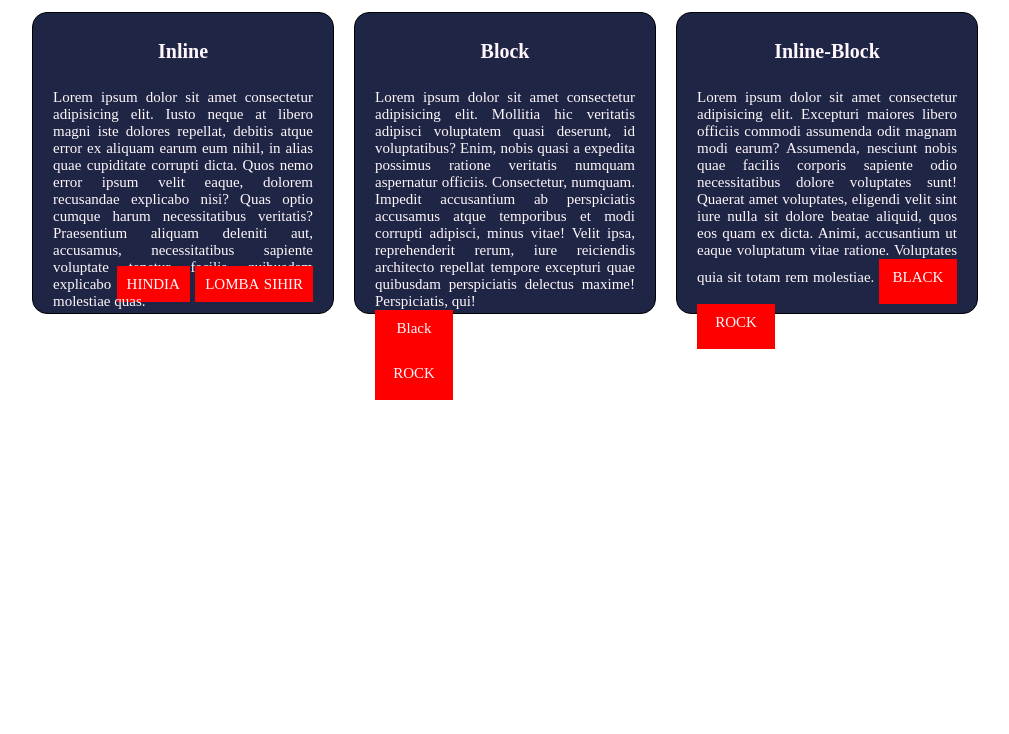
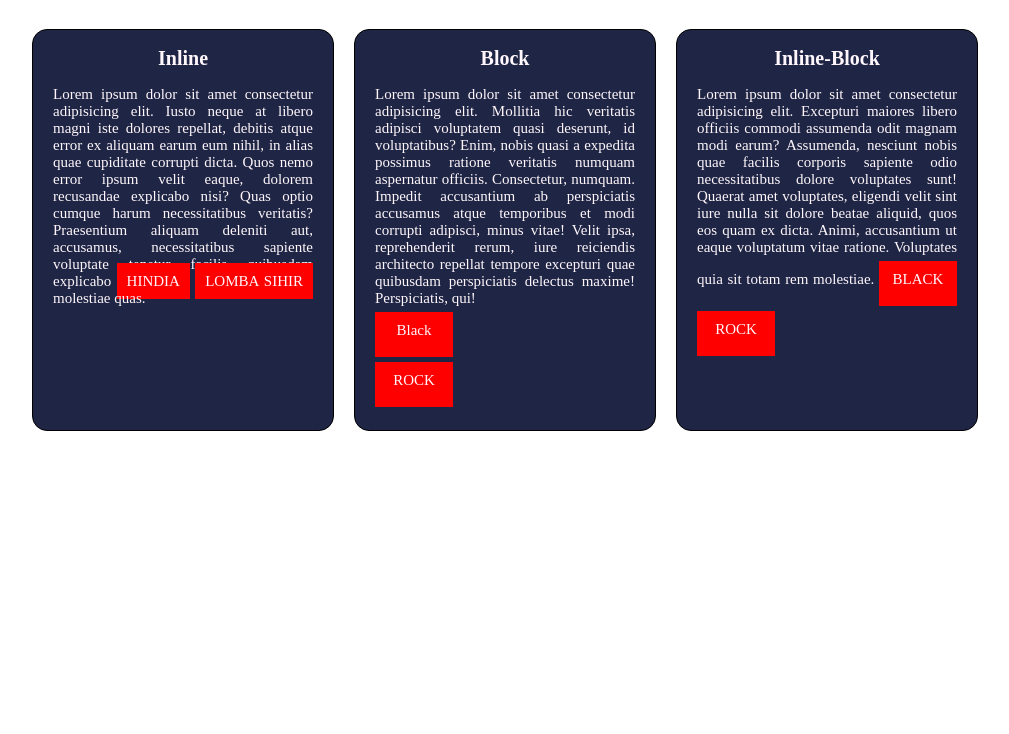
Before and after one commit to GilangPradnyana/display-model, a plain HTML site: page index.html in a window 1280 px wide. Shown: the part 66-800 px from the top of the page, without its empty margins (135-1144 px from the left). Drawn offline with Linux system fonts and the light colour scheme; a web font is replaced by a local one.

Commit message:
fixed data 1.1

```diff
--- a/css/styles.css
+++ b/css/styles.css
@@ -9,12 +9,13 @@ span {
     width: 58px;
     text-align: center;
     padding: 10px;
+    margin-top: 5px;
 
 }
 
 /* Header */
 header {
-    margin: 0px auto;
+    margin: 10px auto 35px auto;
     height: 50px;
     width: 250px;
     border-radius: 10px;
@@ -35,7 +36,7 @@ header h1{
 
 /* Inline  */
 .display-inline {
-    height: 300px;
+    height: 400px;
     width: 300px;
     border: 1px solid;
     background-color: #1F2544;
@@ -45,7 +46,6 @@ header h1{
     font-family: 'Montaga';
     color: #FFF7FC;
     text-align: center;
-    padding: 10px;
     font-size: 20px;
 }
 .display-inline p {
@@ -60,7 +60,7 @@ header h1{
 
 /* BLOCK */
 .display-block{
-    height: 300px;
+    height: 400px;
     width: 300px;
     border: 1px solid;
     background-color: #1F2544;
@@ -70,7 +70,6 @@ header h1{
     font-family: 'Montaga';
     color: #FFF7FC;
     text-align: center;
-    padding: 10px;
     font-size: 20px;
 }
 .display-block p {
@@ -85,7 +84,7 @@ header h1{
 
 /* Inline block */
 .display-inline-block{
-    height: 300px;
+    height: 400px;
     width: 300px;
     border: 1px solid;
     background-color: #1F2544;
@@ -95,7 +94,6 @@ header h1{
     font-family: 'Montaga';
     color: #FFF7FC;
     text-align: center;
-    padding: 10px;
     font-size: 20px;
 }
 .display-inline-block p {
@@ -114,4 +112,16 @@ header h1{
     justify-content: center;
     gap: 20px;
     margin-top: 20px;
+    flex-wrap: wrap;
 }
+
+/* hover */
+.display-block:hover {
+    margin-top: -10px;
+}
+.display-inline:hover {
+    margin-top: -10px;
+}
+.display-inline-block:hover {
+    margin-top: -10px;
+}
```
